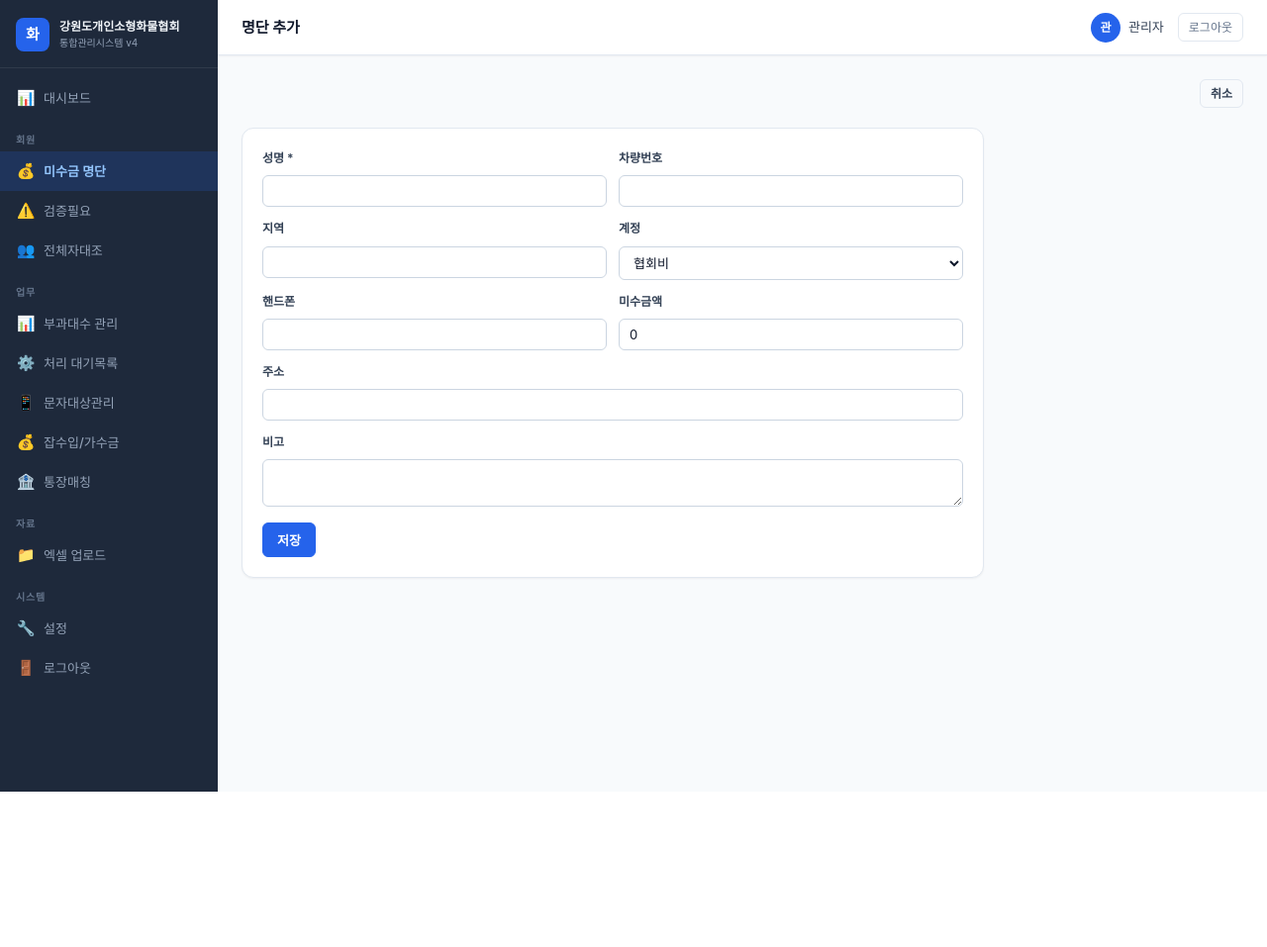
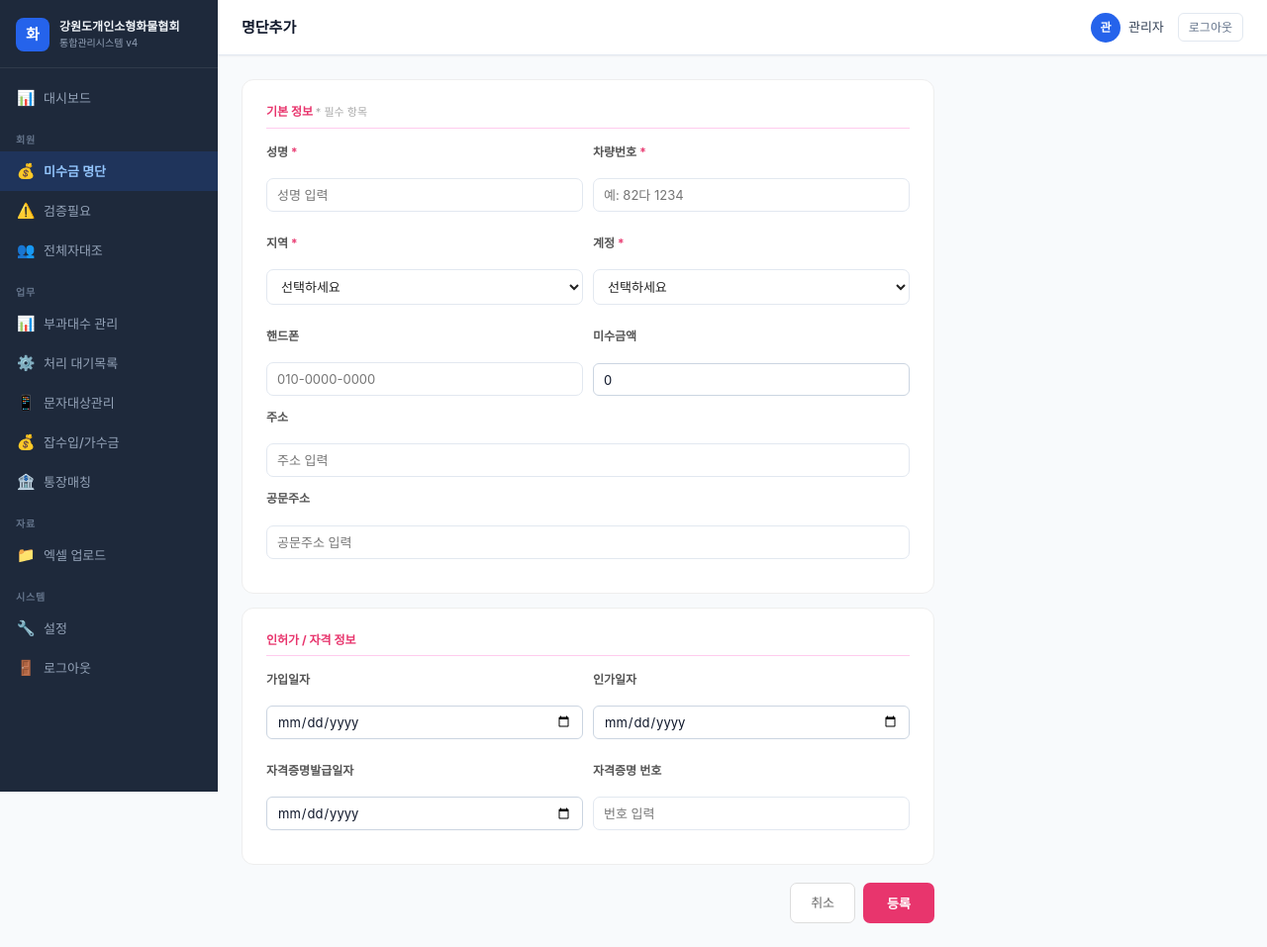
Before and after one commit to hjyun9731-gif/misugeum, a FastAPI app: page /member_add in a window 1280 px wide. Shown: the whole page at 99% size. Before the commit the page ends 800 px from the top, so only its background shows below. Run offline with FastAPI, Linux system fonts and the light colour scheme; the visitor is signed in with stand-in values (Sample User, id 1); some web fonts are replaced.

Commit message:
명단추가 UI 개편 - 12개 항목 전체 반영

```diff
--- a/templates/add_member.html
+++ b/templates/add_member.html
@@ -1,22 +1,110 @@
 {% extends "base.html" %}
 {% set active = "arrears" %}
-{% block title %}명단 추가{% endblock %}
-{% block page_title %}명단 추가{% endblock %}
+{% block title %}명단추가{% endblock %}
+{% block page_title %}명단추가{% endblock %}
 {% block content %}
-<div class="page-header"><a href="/arrears" class="btn btn-ghost btn-sm" style="margin-left:auto;">취소</a></div>
-<div class="card" style="max-width:750px;">
-  <form method="post" action="/member_add">
-    <div class="form-grid" style="margin-bottom:16px;">
-      <div class="fg"><label>성명 *</label><input type="text" name="name" required></div>
-      <div class="fg"><label>차량번호</label><input type="text" name="vehicle_no"></div>
-      <div class="fg"><label>지역</label><input type="text" name="region" list="rl2"><datalist id="rl2">{% for r in regions %}<option value="{{ r }}">{% endfor %}</datalist></div>
-      <div class="fg"><label>계정</label><select name="account"><option value="협">협회비</option><option value="관">관리비</option></select></div>
-      <div class="fg"><label>핸드폰</label><input type="text" name="mobile"></div>
-      <div class="fg"><label>미수금액</label><input type="number" name="amount" value="0" min="0"></div>
-      <div class="fg" style="grid-column:span 2;"><label>주소</label><input type="text" name="address"></div>
-      <div class="fg" style="grid-column:span 2;"><label>비고</label><textarea name="note" rows="2"></textarea></div>
+
+<style>
+.am-wrap { max-width:700px; }
+.am-card { background:white; border-radius:12px; border:1px solid #eee; padding:22px 24px; margin-bottom:14px; }
+.am-section-title { font-size:12px; font-weight:700; color:#e8356d; border-bottom:1.5px solid #fce; padding-bottom:6px; margin-bottom:14px; }
+.form-grid2 { display:grid; grid-template-columns:1fr 1fr; gap:10px; }
+.form-row { margin-bottom:12px; }
+.form-label { font-size:12px; color:#555; font-weight:600; margin-bottom:5px; display:block; }
+.req { color:#e8356d; }
+.form-inp,.form-sel { width:100%; border:1px solid #e2e8f0; border-radius:7px; padding:8px 10px; font-size:13px; font-family:inherit; outline:none; color:#222; background:white; }
+.form-inp:focus,.form-sel:focus { border-color:#e8356d; }
+.am-actions { display:flex; gap:8px; justify-content:flex-end; padding-top:4px; }
+.btn-cancel { background:white; border:1px solid #ddd; color:#666; padding:9px 20px; border-radius:7px; cursor:pointer; font-size:13px; font-family:inherit; text-decoration:none; display:inline-block; }
+.btn-cancel:hover { background:#f5f5f7; }
+.btn-confirm { background:#e8356d; color:white; border:none; padding:9px 24px; border-radius:7px; cursor:pointer; font-size:13px; font-weight:700; font-family:inherit; }
+.btn-confirm:hover { background:#c9285d; }
+.am-msg { background:#f0fdf4; border:1px solid #86efac; border-radius:8px; padding:10px 16px; color:#15803d; font-size:13px; margin-bottom:14px; }
+</style>
+
+{% if msg %}<div class="am-msg">✅ {{ msg }}</div>{% endif %}
+
+<div class="am-wrap">
+<form method="post" action="/member/new">
+
+  <!-- 필수 정보 -->
+  <div class="am-card">
+    <div class="am-section-title">기본 정보 <span style="font-size:11px;color:#aaa;font-weight:400;">* 필수 항목</span></div>
+    <div class="form-grid2">
+      <div class="form-row">
+        <label class="form-label">성명 <span class="req">*</span></label>
+        <input class="form-inp" name="name" placeholder="성명 입력" required>
+      </div>
+      <div class="form-row">
+        <label class="form-label">차량번호 <span class="req">*</span></label>
+        <input class="form-inp" name="vehicle_no" placeholder="예: 82다 1234" required>
+      </div>
+      <div class="form-row">
+        <label class="form-label">지역 <span class="req">*</span></label>
+        <select class="form-sel" name="region" required>
+          <option value="">선택하세요</option>
+          {% for r in ['춘천시','원주시','강릉시','동해시','속초시','삼척시','태백시','정선군','홍천군','횡성군','영월군','평창군','양구군','화천군','인제군','고성군','양양군'] %}
+          <option value="{{ r }}">{{ r }}</option>
+          {% endfor %}
+        </select>
+      </div>
+      <div class="form-row">
+        <label class="form-label">계정 <span class="req">*</span></label>
+        <select class="form-sel" name="account" required>
+          <option value="">선택하세요</option>
+          <option value="협">협회비</option>
+          <option value="관">관리비</option>
+          <option value="택배">택배관리비</option>
+        </select>
+      </div>
+      <div class="form-row">
+        <label class="form-label">핸드폰</label>
+        <input class="form-inp" name="mobile" placeholder="010-0000-0000">
+      </div>
+      <div class="form-row">
+        <label class="form-label">미수금액</label>
+        <input class="form-inp" name="excel_arrears" type="number" placeholder="0" value="0">
+      </div>
     </div>
-    <button type="submit" class="btn btn-primary">저장</button>
-  </form>
+    <div class="form-row">
+      <label class="form-label">주소</label>
+      <input class="form-inp" name="address" placeholder="주소 입력">
+    </div>
+    <div class="form-row">
+      <label class="form-label">공문주소</label>
+      <input class="form-inp" name="official_address" placeholder="공문주소 입력">
+    </div>
+  </div>
+
+  <!-- 인허가/자격 정보 -->
+  <div class="am-card">
+    <div class="am-section-title">인허가 / 자격 정보</div>
+    <div class="form-grid2">
+      <div class="form-row">
+        <label class="form-label">가입일자</label>
+        <input class="form-inp" name="join_date_raw" type="date">
+      </div>
+      <div class="form-row">
+        <label class="form-label">인가일자</label>
+        <input class="form-inp" name="permit_date_raw" type="date">
+      </div>
+      <div class="form-row">
+        <label class="form-label">자격증명발급일자</label>
+        <input class="form-inp" name="cert_issue_date_raw" type="date">
+      </div>
+      <div class="form-row">
+        <label class="form-label">자격증명 번호</label>
+        <input class="form-inp" name="cert_no" placeholder="번호 입력">
+      </div>
+    </div>
+  </div>
+
+  <div class="am-actions">
+    <a class="btn-cancel" href="/arrears">취소</a>
+    <button type="submit" class="btn-confirm">등록</button>
+  </div>
+
+</form>
 </div>
+
 {% endblock %}
```
